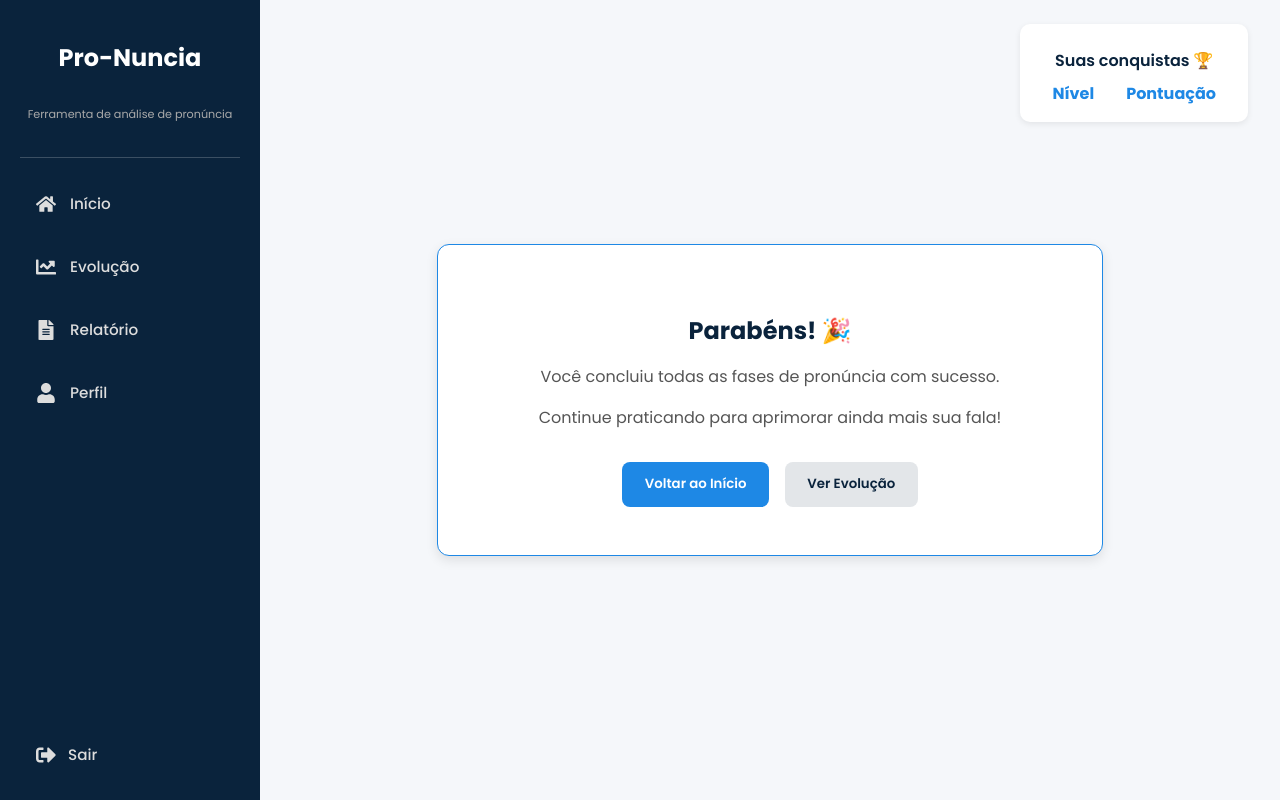
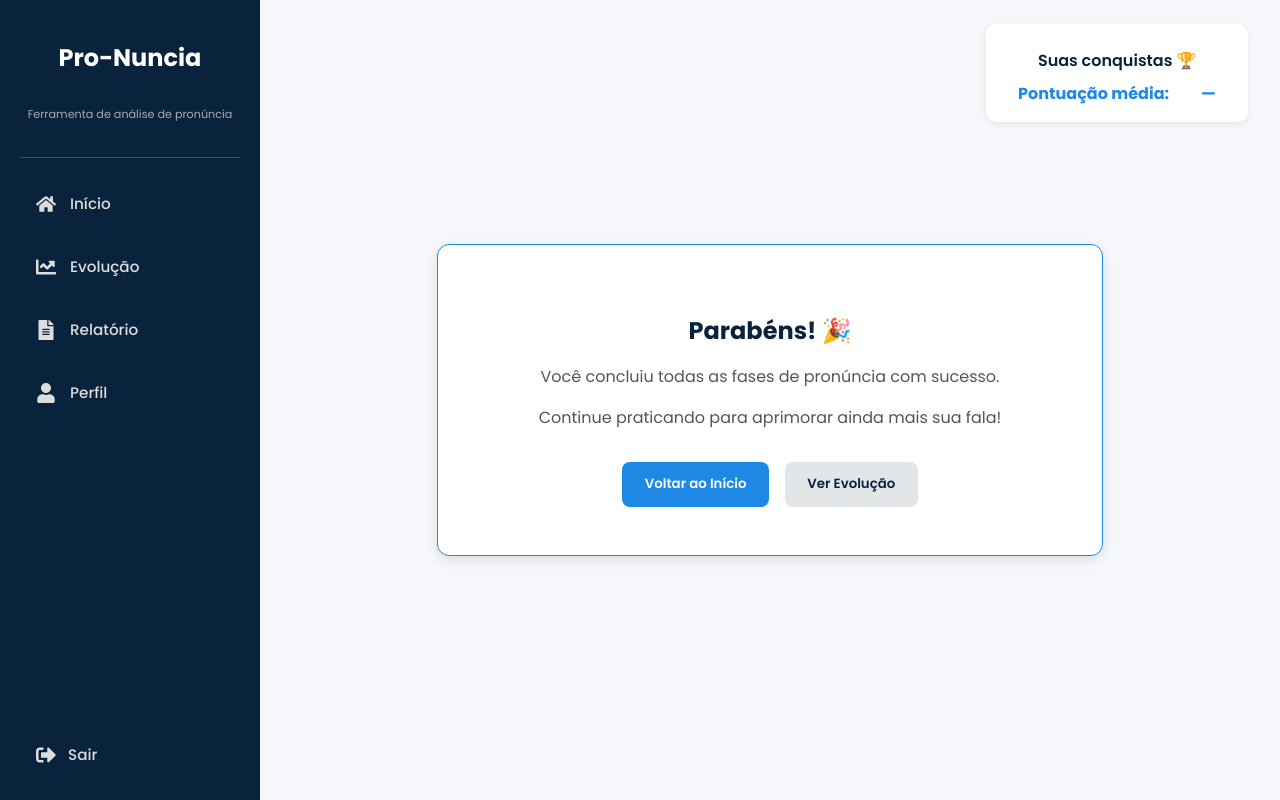
Before and after one commit to carolinyat/control-system-frontend, a React (Vite) app: page /finalizacao in a window 1280 px wide. Built offline with nearby package versions, Linux system fonts and the light colour scheme.

Commit message:
feat: aplicação da componentização

```diff
--- a/src/pages/Finalizacao.tsx
+++ b/src/pages/Finalizacao.tsx
@@ -1,6 +1,7 @@
 import { useNavigate } from "react-router-dom";
 import Sidebar from "../components/Sidebar";
 import styles from "../styles/Finalizacao.module.css";
+import ScoreBox from "../components/ScoreBox";
 
 export default function Finalizacao() {
   const navigate = useNavigate();
@@ -14,13 +15,8 @@ export default function Finalizacao() {
       <Sidebar />
 
       <main className={styles.content}>
-        <div className={styles.scoreBox}>
-          <h4>Suas conquistas 🏆</h4>
-          <div className={styles.scoreInfo}>
-            <span>Nível</span>
-            <span>Pontuação</span>
-          </div>
-        </div>
+        {/* Box de pontuação no canto direito */}
+        <ScoreBox/>
 
         <div className={styles.card}>
           <h2>Parabéns! 🎉</h2>
```
